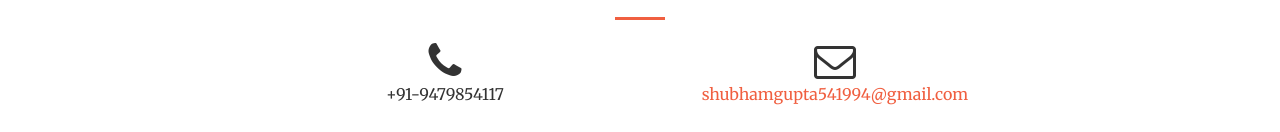
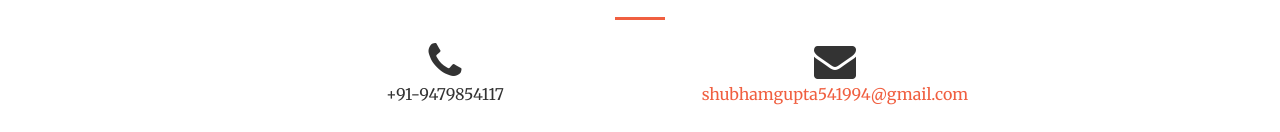
Before and after one commit to shubh54/shubh54.github.io, a plain HTML site: page index.html in a window 1280 px wide. Shown: the part 2229-2361 px from the top of the page. Drawn offline with nearby package versions, Linux system fonts and the light colour scheme.

Commit message:
icon change

```diff
--- a/index.html
+++ b/index.html
@@ -295,7 +295,7 @@
                     <p>+91-9479854117</p>
                 </div>
                 <div class="col-lg-4 text-center">
-                    <i class="fa fa-envelope-o fa-3x sr-contact"></i>
+                    <i class="fa fa-envelope fa-3x sr-contact"></i>
                     <p><a href="mailto:shubhamgupta541994@gmail.com">shubhamgupta541994@gmail.com</a></p>
                 </div>
             </div>
```
